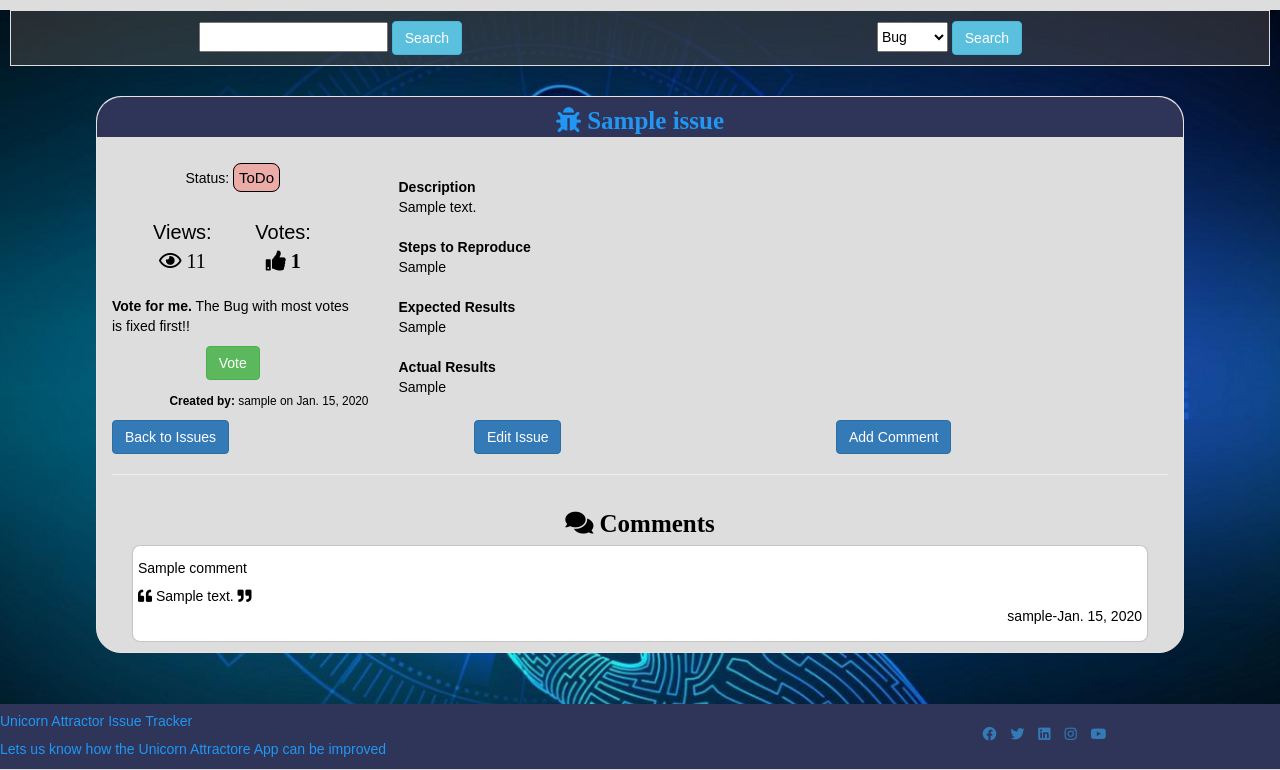
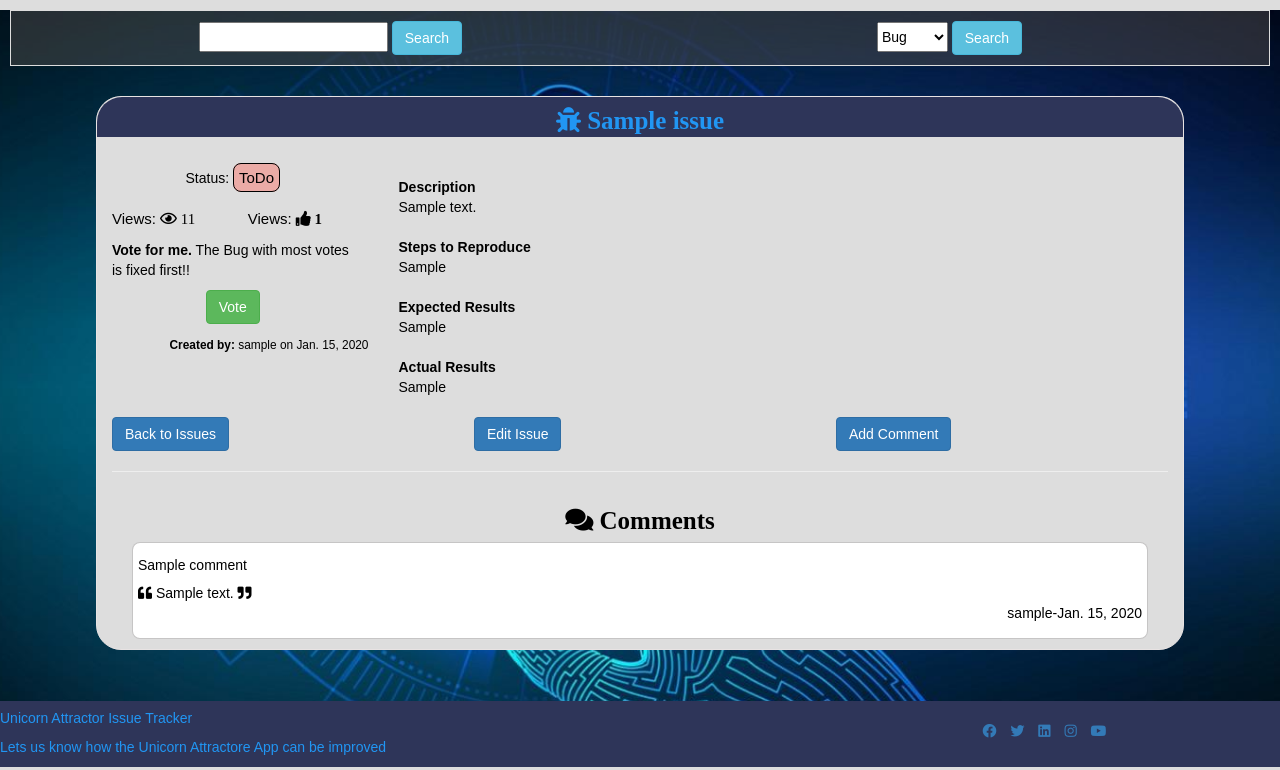
Before and after one commit to mickh14/unicorn-quality, a Django app: page /issues/1/ in a window 1280 px wide. Shown: the part 50-820 px from the top of the page. Run offline with Django 3.2, Linux system fonts and the light colour scheme; tables that the repository leaves empty hold one stand-in row (values such as "Sample post"); some libraries are stand-ins or nearby versions.

Commit message:
update Issue status's and related functions

```diff
--- a/issues/models.py
+++ b/issues/models.py
@@ -23,8 +23,7 @@ class Issue(models.Model):
     status_option = (
         ('ToDo', 'ToDo'),
         ('InDevelopment', 'InDevelopment'),
-        ('Fixed', 'Fixed'),
-        ('InTest', 'InTest'),
+        ('ReadyForTest', 'ReadyForTest'),
     )
     status = models.CharField(max_length=30, blank=True, null=False, choices=status_option)
     views = models.IntegerField(default=0)
--- a/issues/templates/issuedetail.html
+++ b/issues/templates/issuedetail.html
@@ -29,7 +29,7 @@
 								<p class="boldtext">Status: <span class="indev-bgd status-style">{{ issue.status }}</span></p>
 								{% elif issue.status == "Fixed" %}
 								<p class="boldtext">Status: <span class="fixed-bgd status-style">{{ issue.status }}</span></p>
-								{% elif issue.status == "InTest" %}
+								{% elif issue.status == "ReadyForTest" %}
 								<p class="boldtext">Status: <span class="intest-bgd status-style">{{ issue.status }}</span></p>
 								{% elif issue.status == "Done" %}
 								<p class="boldtext">Status: <span class="done-bgd status-style">{{ issue.status }}</span></p>
@@ -39,16 +39,16 @@
 								{% endif %}
 							</div>
 							<div class="row icon">
-								<div class="col-xs-6 col-sm-6 col-lg-6 text-center">
-									Views:<i class="far fa-eye"> {{ issue.views }}</i>
+								<div class="col-xs-6 col-sm-6 col-lg-6">
+                                    <p class="boldtext">Views: <i class="far fa-eye"> {{ issue.views }}</i></p>
 								</div>
-								<div class="col-xs-6 col-sm-6 col-lg-6 text-center">
-									Votes: <i class="fas fa-thumbs-up"> {{ issue.votes }}</i>
+								<div class="col-xs-6 col-sm-6 col-lg-6 ">
+									<p class="boldtext">Views: <i class="fas fa-thumbs-up"> {{ issue.votes }}</i></p>
 								</div>
 							</div>
-							{% if issue.status == "InTest" %}
+							{% if issue.status == "ReadyForTest" %}
 							<div class="centre-elem">
-								<a href="{% url 'pass_test' issue.id %}" class="btn btn-success">Passed</a>
+								<a href="{% url 'pass_test' issue.id %}" class="btn btn-success">Issue Resolved</a>
 							</div>
 							{% else %}
 							<div class="">
--- a/issues/templates/issues.html
+++ b/issues/templates/issues.html
@@ -24,7 +24,7 @@
                     <p class="boldtext card-text"><span class="indev-bgd">{{ issue.status }}</span></p>
                 {% elif issue.status == "Fixed" %}
                     <p class="boldtext card-text"><span class="fixed-bgd">{{ issue.status }}</span></p>
-                {% elif issue.status == "InTest" %}
+                {% elif issue.status == "ReadyForTest" %}
                     <p class="boldtext card-text"><span class="intest-bgd">{{ issue.status }}</span></p>
                 {% elif issue.status == "Done" %}
                     <p class="boldtext card-text"><span class="done-bgd">{{ issue.status }}</span></p>
--- a/static/css/custom.css
+++ b/static/css/custom.css
@@ -128,9 +128,7 @@ div {
 }
 
 .icon {
-    padding: 10px;
-    margin: 10px;
-    font-size: 20px;
+    font-size: 15px;
 }
 
 .description {
@@ -167,7 +165,7 @@ div {
 }
 
 .indev-bgd {
-    background-color: #ddbb8a;
+    background-color: #f3bb12;
     color: black;
     padding: 5px;
     border: 1px solid black;
@@ -191,7 +189,7 @@ div {
 }
 
 .done-bgd {
-    background-color: #f4e8d1;
+    background-color: #4caf50;
     color: black;
     padding: 5px;
     border: 1px solid black;
```
Also changed, not shown: issues/migrations/0021_auto_20200326_1332.py (added).
